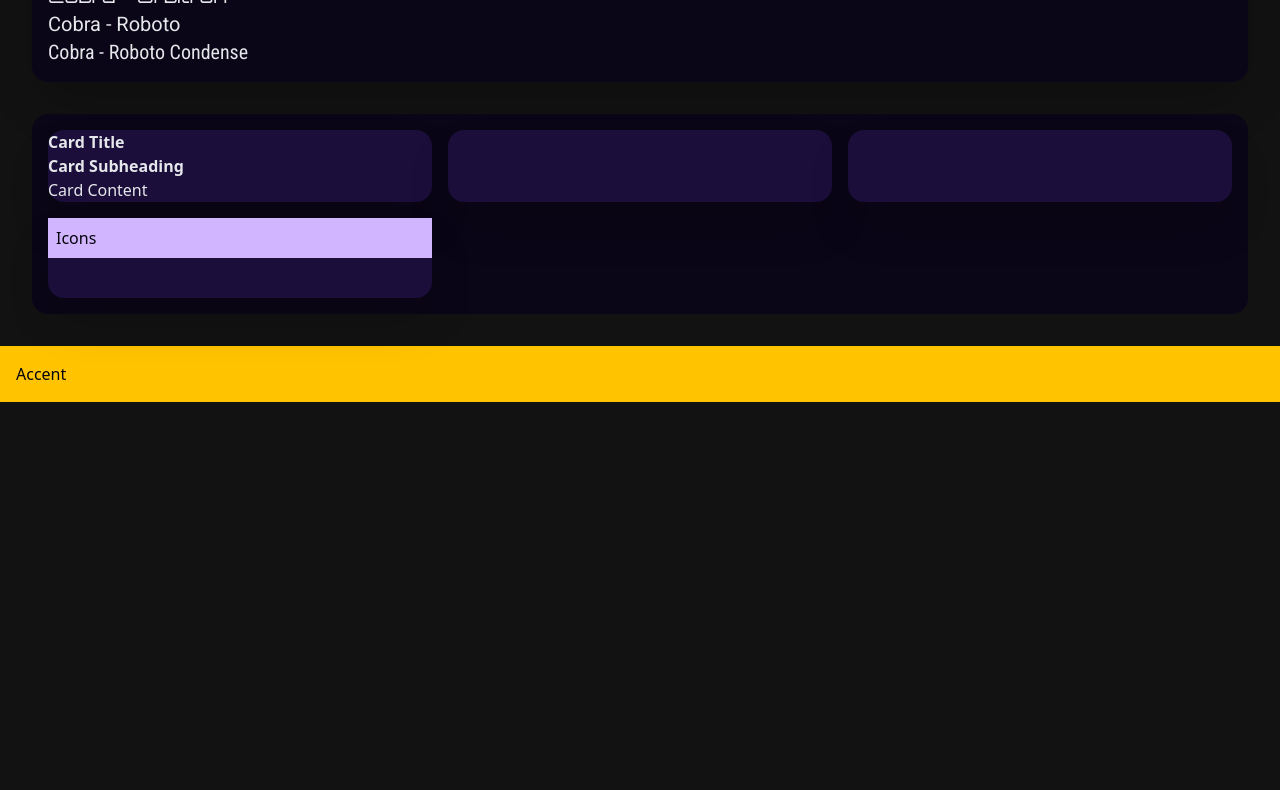
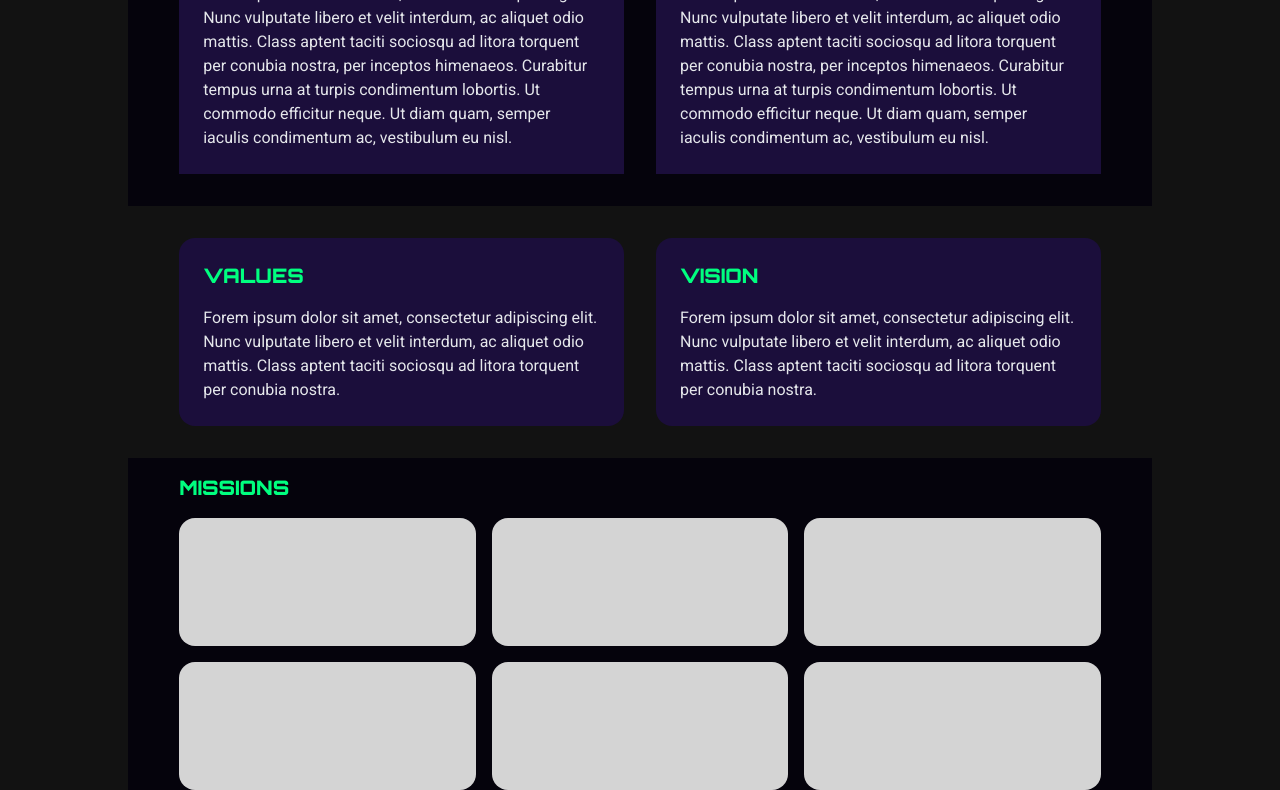
Before and after one commit to taemmyk/jsd9-spicy-cobra-html-site, a website built with Vite: page index.html in a window 1280 px wide. Shown: the part 146-936 px from the top of the page. Before the commit the page ends 800 px from the top, so only its background shows below. Built offline with nearby package versions, Linux system fonts and the light colour scheme.

Commit message:
feat(file) update feature about me

```diff
--- a/index.html
+++ b/index.html
@@ -3,40 +3,70 @@
 
 <head>
   <meta charset="UTF-8" />
-  <link rel="icon" type="image/svg+xml" href="/vite.svg" />
-  <meta name="viewport" content="width=device-width, initial-scale=1.0" />
+  <link rel="icon"
+        type="image/svg+xml"
+        href="/vite.svg" />
+  <meta name="viewport"
+        content="width=device-width, initial-scale=1.0" />
   <title>Spicy Cobra</title>
 </head>
 
-<body class="text-secondary-100 bg-primary-1000">
-  <main class="flex-col">
-    <div class="m-8 p-4 bg-primary-800 rounded-2xl shadow-2xl">
-      <h1 class="font-orbitron text-secondary-600 text-4xl drop-shadow-[0px_0px_10px_rgba(0,255,179,1)]">Cobra Tagline
-      </h1>
-      <h2 class="font-orbitron text-secondary-400 text-4xl ">Headings</h2>
-      <p class="font-orbitron text-xl">Cobra - Orbitron</p>
-      <p class="font-roboto text-xl">Cobra - Roboto</p>
-      <p class="font-roboto-condense text-xl">Cobra - Roboto Condense</p>
-    </div>
-    <div class="m-8 p-4 bg-primary-800 rounded-2xl grid grid-cols-3 gap-4">
-      <div class="bg-primary-600 rounded-2xl shadow-2xl">
-        <h3 class="font-bold">Card Title</h3>
-        <h4 class="font-semibold">Card Subheading</h4>
-        <p>Card Content</p>
+<body class="font-orbitron text-secondary-100 bg-primary-1000 max-w-[80%] mx-auto">
+  <main class="bg-primary-1000">
+    <section class="bg-primary-900">
+      <div class="mx-auto max-w-[90%] grid lg:grid-cols-2 gap-8  pt-8 pb-8 sm:grid-cols-1">
+        <div class="bg-primary-600 p-6">
+          <h2 class="text-secondary-400  font-black text-xl mb-4 ">Yorem ipsum dolor sit amet consectetur
+          </h2>
+          <p class="font-roboto">Forem ipsum dolor sit amet, consectetur adipiscing elit. Nunc
+            vulputate libero et
+            velit interdum, ac aliquet odio mattis. Class aptent taciti sociosqu ad litora torquent per conubia nostra,
+            per inceptos himenaeos. Curabitur tempus urna at turpis condimentum lobortis. Ut commodo efficitur neque. Ut
+            diam quam, semper iaculis condimentum ac, vestibulum eu nisl.</p>
+        </div>
+        <div class="bg-primary-600 p-6">
+          <h2 class="text-secondary-400  font-black text-xl mb-4">Yorem ipsum dolor sit amet consectetur
+          </h2>
+          <p class="font-roboto">Forem ipsum dolor sit amet, consectetur adipiscing elit. Nunc
+            vulputate libero et
+            velit interdum, ac aliquet odio mattis. Class aptent taciti sociosqu ad litora torquent per conubia nostra,
+            per inceptos himenaeos. Curabitur tempus urna at turpis condimentum lobortis. Ut commodo efficitur neque. Ut
+            diam quam, semper iaculis condimentum ac, vestibulum eu nisl.</p>
+        </div>
       </div>
-      <div class="bg-primary-600 rounded-2xl shadow-2xl">
+    </section>
+    <section class="">
+      <div class="mx-auto max-w-[90%] grid lg:grid-cols-2 gap-8  pt-8 pb-8 sm:grid-cols-1">
+        <div class="bg-primary-600 p-6 rounded-2xl">
+          <h2 class="text-secondary-600  font-black text-xl mb-4">VALUES</h2>
+          <p class="font-roboto">Forem ipsum dolor sit amet, consectetur adipiscing elit. Nunc
+            vulputate libero et velit interdum, ac aliquet
+            odio mattis. Class aptent taciti sociosqu ad litora torquent per conubia nostra.</p>
+        </div>
+        <div class="bg-primary-600 p-6 rounded-2xl">
+          <h2 class="text-secondary-600  font-black text-xl mb-4">VISION</h2>
+          <p class="font-roboto">Forem ipsum dolor sit amet, consectetur adipiscing elit. Nunc
+            vulputate libero et velit interdum, ac aliquet
+            odio mattis. Class aptent taciti sociosqu ad litora torquent per conubia nostra.</p>
+        </div>
       </div>
-      <div class="bg-primary-600 rounded-2xl shadow-2xl">
+    </section>
+    <section class="bg-primary-900  ">
+      <div class="mx-auto max-w-[90%] pt-4 pb-8">
+        <h2 class="text-secondary-600  font-black text-xl mb-4">MISSIONS</h2>
+        <div class="grid lg:grid-cols-3 gap-4 sm:grid-cols-1">
+          <div class="bg-[#d4d4d4] h-32 rounded-2xl"></div>
+          <div class="bg-[#d4d4d4] h-32 rounded-2xl"></div>
+          <div class="bg-[#d4d4d4] h-32 rounded-2xl"></div>
+          <div class="bg-[#d4d4d4] h-32 rounded-2xl"></div>
+          <div class="bg-[#d4d4d4] h-32 rounded-2xl"></div>
+          <div class="bg-[#d4d4d4] h-32 rounded-2xl"></div>
+        </div>
       </div>
-      <div class="bg-primary-600 min-h-20 rounded-2xl shadow-2xl">
-        <div class="p-2 bg-primary-100 text-primary-900">Icons</div>
-      </div>
-    </div>
-    <div class="bg-accent-600 text-primary-900 p-4">
-      <h3>Accent</h3>
-    </div>
+    </section>
   </main>
-  <script type="module" src="/src/main.js"></script>
+  <script type="module"
+          src="/src/main.js"></script>
 </body>
 
 </html>
```
